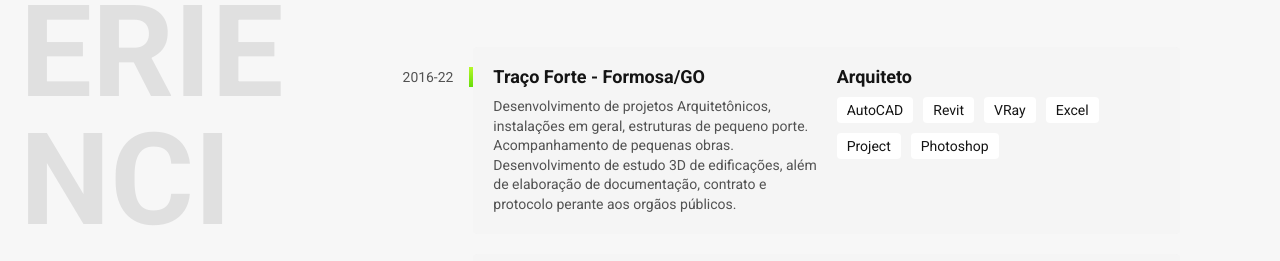
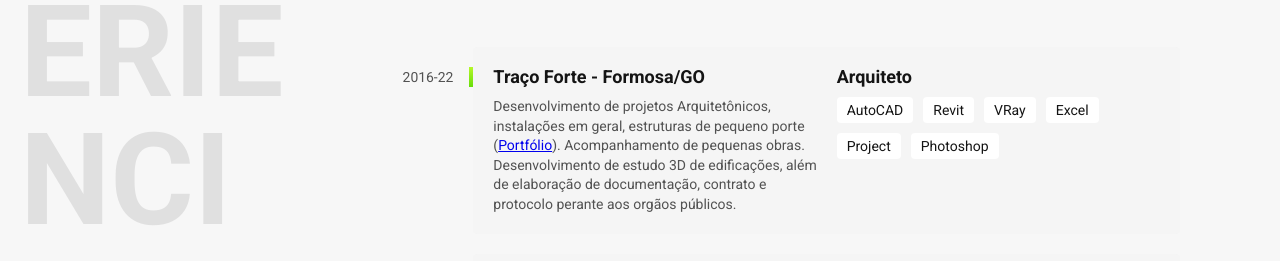
Before and after one commit to mauriciokml/mauriciokml.github.io, a plain HTML site: page paginas/Arquitetura.html in a window 1280 px wide. Shown: the part 934-1195 px from the top of the page. Drawn offline with Linux system fonts and the light colour scheme; a web font is replaced by a local one.

Commit message:
add link portfólio arq

```diff
--- a/paginas/Arquitetura.html
+++ b/paginas/Arquitetura.html
@@ -41,7 +41,7 @@
               <span class="empresa-ano">2016-22</span>
               <h3 class="empresa-titulo">Traço Forte - Formosa/GO</h3>
               <span class="empresa-titulo">Arquiteto</span>
-              <p class="empresa-texto">Desenvolvimento de projetos Arquitetônicos, instalações em geral, estruturas de pequeno porte. Acompanhamento de pequenas obras. Desenvolvimento de estudo 3D de edificações, além de elaboração de documentação, contrato e protocolo perante aos orgãos públicos.</p>
+              <p class="empresa-texto">Desenvolvimento de projetos Arquitetônicos, instalações em geral, estruturas de pequeno porte (<a href="https://www.deviantart.com/mauricioarquiteto/art/Portfolio-Mauricio-Magalhaes-em-Arquitetura-800268484">Portfólio</a>). Acompanhamento de pequenas obras. Desenvolvimento de estudo 3D de edificações, além de elaboração de documentação, contrato e protocolo perante aos orgãos públicos.</p>
               <ul class="empresa-habilidades">
                   <li>AutoCAD</li>
                   <li>Revit</li>
```
